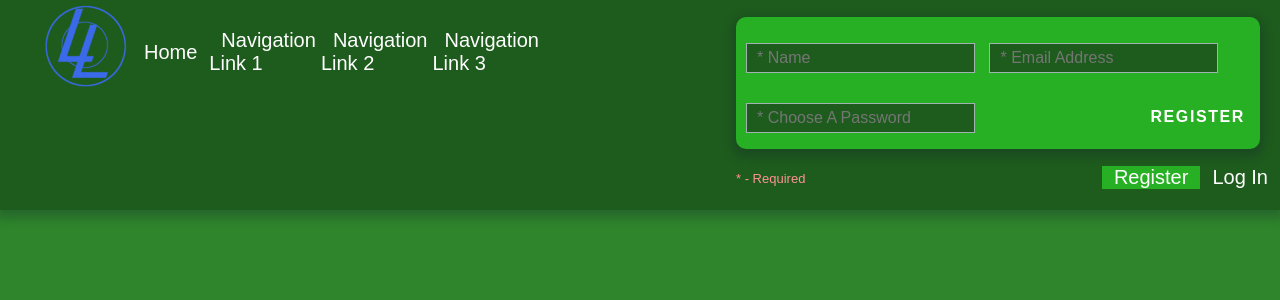
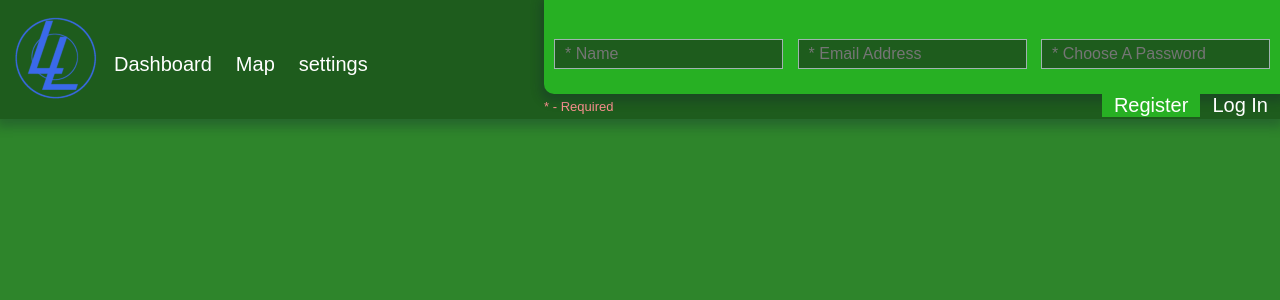
Before and after one commit to enrjon/enrjon.git.io, a PHP site: page / in a window 1280 px wide. Shown: the top 300 px of the page. Run offline with PHP 8.4, Linux system fonts and the light colour scheme; some libraries are stand-ins or nearby versions.

Commit message:
restructured navigation to align login/register tags

```diff
--- a/css/style.css
+++ b/css/style.css
@@ -60,7 +60,7 @@ input, textarea {
 	width: 100%;
 	height: 100%;
 	padding: 5px 10px;
-	margin: 0px 5px 0px 5px;
+	margin: 5px 5px;
 	background-color: #1e5c1d;
 	background-image: none;
 	border: 1px solid #a0b3b0;
@@ -80,21 +80,29 @@ textarea {
 
 nav {
 	background-color: #1e5c1d;
-	position: sticky;
+	position:absolute;
 	margin: 0px;
-	column-count: 2;
-	column-gap: 15%;
-	align-content: right;
+	display: inline-flex;
+	width: 100%;
+	/*column-count: 2;
+	align-content:center;*/
 	color: #7fcb7d;
 	padding:0px;
 	box-shadow: 0 4px 10px 4px rgba(19, 35, 47, 0.3);
+}
+.nav-left {
+	padding: 10px 0 0 10px;
+}
+.tab-content {
+	display: inline-block;
+	margin: 0 0 0 auto;
 }
 
 ul {
 	position: relative;
 	list-style-type: none;
 	display: inline-flex;
-	align-items: center;
+	align-items:center;
 	margin: 0px;
 	float: left;
 }
@@ -105,9 +113,9 @@ form {
 	background: #27b023;
 	position: relative;
 	padding: 5px;
-	margin: 17px auto;
-	margin-right: 20px;
-	border-radius: 10px;
+	margin: 0px 0px 0px 0px;
+	width: 100%;
+	border-bottom-left-radius: 10px;
 	box-shadow: 0 4px 10px 4px rgba(19, 35, 47, 0.3);
 }
 li a {
--- a/header.html
+++ b/header.html
@@ -3,10 +3,9 @@
     <nav>
       <ul class="nav-left">
           <li class="nav-logo"><a href="index.html"><img src = "img/logo.png" alt = "logo"></a></li>
-          <li><a href = "index.html">Home</a></li>
-          <li><a class="nav-tabs" href = "">Navigation Link 1</a></li>
-          <li><a class="nav-tabs" href = "">Navigation Link 2</a></li>
-          <li><a class="nav-tabs" href = "">Navigation Link 3</a></li>
+          <li><a class="nav-tabs" href = "">Dashboard</a></li>
+          <li><a class="nav-tabs" href = "">Map</a></li>
+          <li><a class="nav-tabs" href = "">settings</a></li>
       </ul>
       <div class="tab-content">
           <div id="login">
@@ -22,7 +21,6 @@
                           Forgot Password?
                       </a>
                   </p>
-                  <button class="button button-block field-wrap" name="login">Log In</button>
               </form>
           </div>
 
@@ -37,8 +35,6 @@
                   <div class="field-wrap">
                       <input type="password" required autocomplete="off" name="password" placeholder="* Choose A Password"></input>
                   </div>
-
-                  <button class="button button-block field-wrap" name="register">Register</button>
               </form>
 
           </div>
```
Also changed, not shown: nav-right.html (added, +41 -0 lines), nav_left.html (added, +7 -0 lines).
